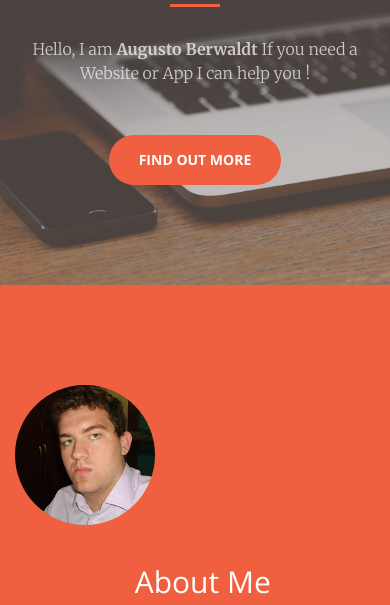
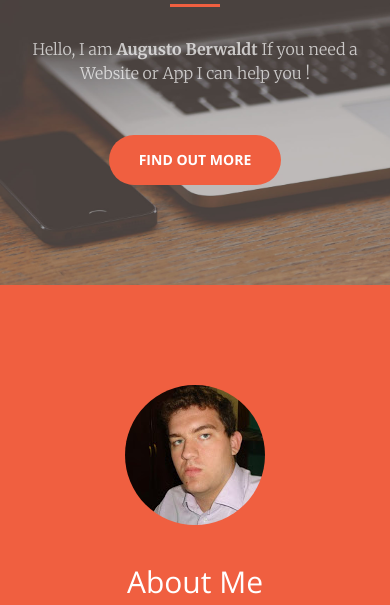
Before and after one commit to augustoberwaldt/augustoberwaldt.github.io, a website: page index.html in a window 390 px wide. Shown: the part 159-764 px from the top of the page. Drawn offline with nearby package versions, Linux system fonts and the light colour scheme.

Commit message:
ajusta reponsividade mobile

```diff
--- a/index.html
+++ b/index.html
@@ -86,13 +86,13 @@
             <div class="row">
 
                <div class="col-lg-8 col-lg-offset-2 text-center">
-                   <div>
-                        <img class="img-responsive aligncenter img-circle no-shadow  col-lg-offset-5" alt="Augusto Berwaldt" src="./img/me.jpg" >
+                   <div class=" col-md-auto ">
+                        <img class="aligncenter img-circle no-shadow" alt="Augusto Berwaldt" src="./img/me.jpg" >
                    </div>
                    <br>
                    <br>
                    <div>
-                        <h2 class="section-heading"> &nbsp; About Me</h2>
+                        <h2 class="section-heading">  About Me</h2>
 
                         <p class="text-faded">
                             I'm a web developer living in Porto Alegre, Rio Grande do Sul, Brazil. I have worked with companies like Compuletra,  currently as PHP Developer at Moovin Plataforma E-commerce.
```
